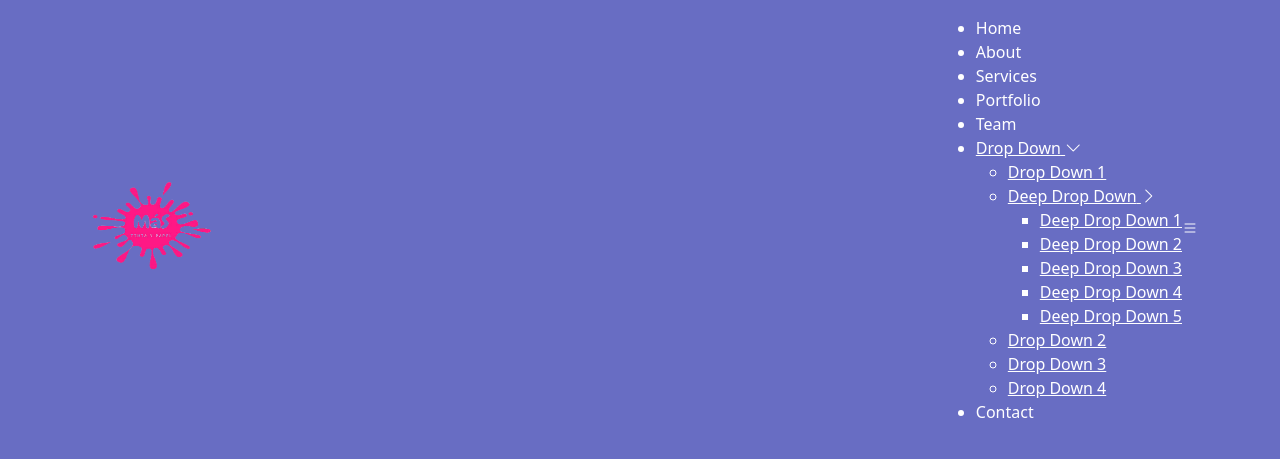
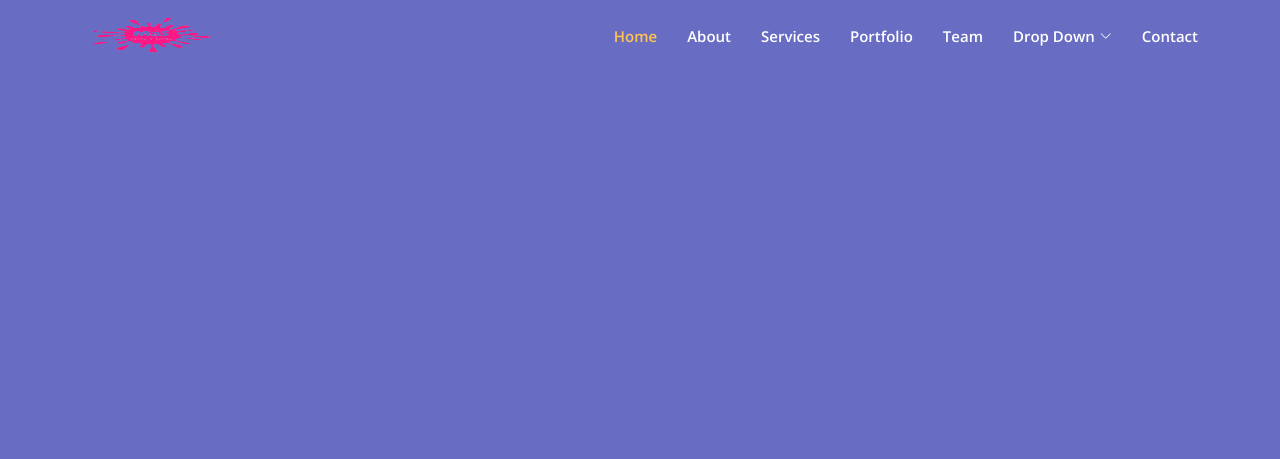
Before and after one commit to carol-puentes/carol-puentes1.github.io, a plain HTML site: page index.html in a window 1280 px wide. Drawn offline with nearby package versions, Linux system fonts and the light colour scheme; files that its build step writes are made by us from their sources.

Commit message:
initial commit
Signed-off-by: carol-puentes <122763536+carol-puentes@users.noreply.github.com>

```diff
--- a/index.html
+++ b/index.html
@@ -22,7 +22,7 @@
   <link href="assets/vendor/bootstrap-icons/bootstrap-icons.css" rel="stylesheet">
 
   <!-- Template Main CSS File -->
-  <link href="/css/style.css" rel="stylesheet">
+  <link href="nav.css" rel="stylesheet">
 </head>
 
 <header id="header" class="fixed-top ">
```
